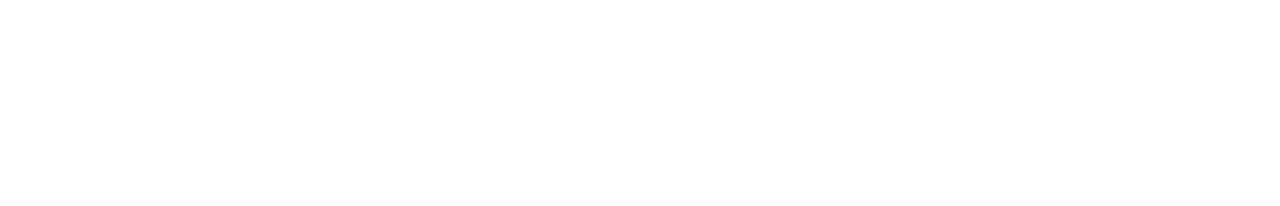
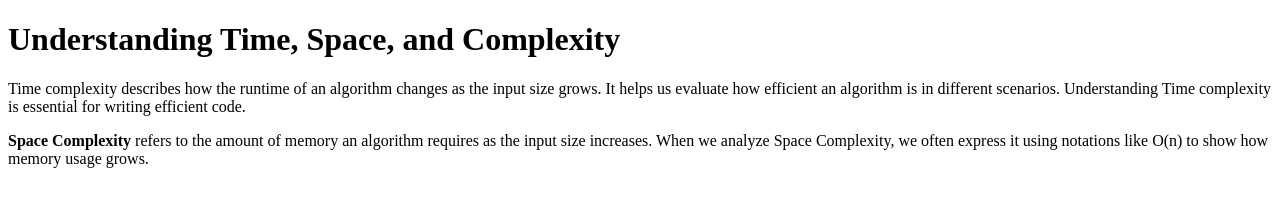
Before and after one commit to acciojob/time-and-space-complexity-TechExplorer15, a website: page main.html in a window 1280 px wide. Drawn offline with Linux system fonts and the light colour scheme.

Commit message:
created a submission

```diff
--- a/main.html
+++ b/main.html
@@ -10,7 +10,18 @@
 	<!-- the entire body must be written by student -->
     <script type="text/javascript" src="./script.js">
 </script>
+<h1>Understanding Time, Space, and Complexity</h1>
 
+    <p>
+        Time complexity describes how the runtime of an algorithm changes as the input size grows.
+        It helps us evaluate how efficient an algorithm is in different scenarios.
+        Understanding Time complexity is essential for writing efficient code.
+    </p>
+
+    <p>
+        <b>Space Complexity</b> refers to the amount of memory an algorithm requires as the input size increases.
+        When we analyze Space Complexity, we often express it using notations like O(n) to show how memory usage grows.
+    </p>
 </body>
 
 </html>
```
